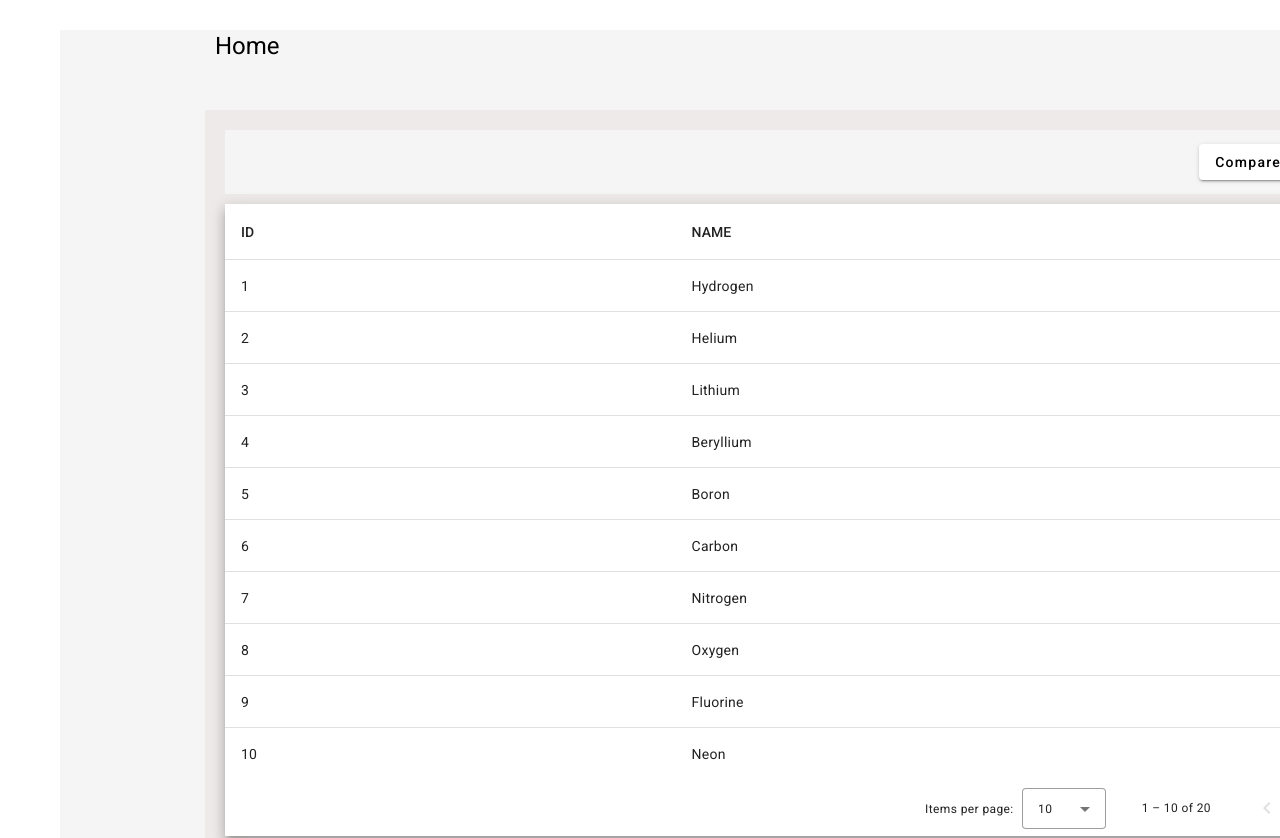
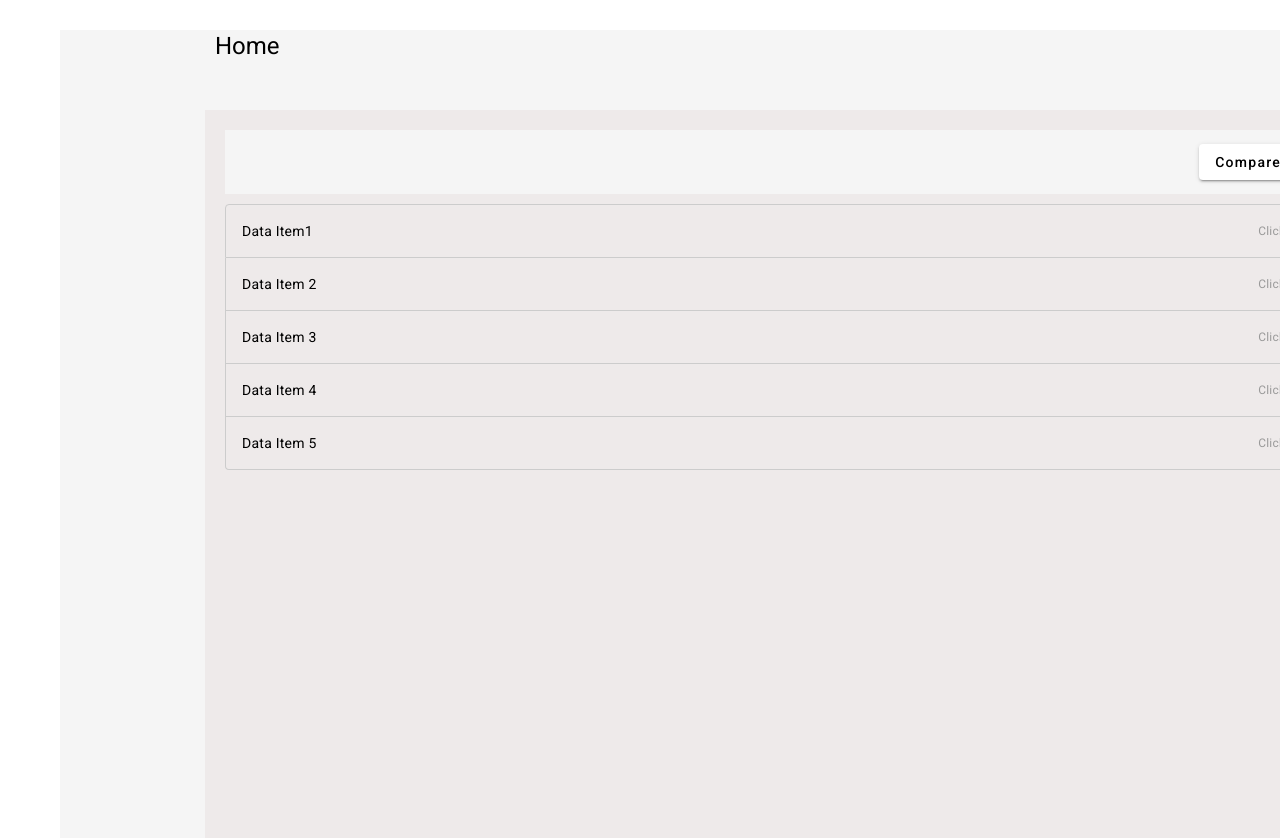
Before and after one commit to rpendlimarri/testApp, an Angular app: page / in a window 1280 px wide. Shown: the top 838 px of the page. Built offline with nearby package versions, Linux system fonts and the light colour scheme.

Commit message:
Added the data accordion component to home module

```diff
--- /dev/null
+++ b/src/app/home/data-accordion/data-accordion.component.html
@@ -0,0 +1,26 @@
+<cdk-accordion class="example-accordion">
+    <cdk-accordion-item
+      *ngFor="let item of items; let index = index;"
+      #accordionItem="cdkAccordionItem"
+      class="example-accordion-item"
+      role="button"
+      tabindex="0"
+      [attr.id]="'accordion-header-' + index"
+      [attr.aria-expanded]="accordionItem.expanded"
+      [attr.aria-controls]="'accordion-body-' + index">
+      <div class="example-accordion-item-header" (click)="accordionItem.toggle()">
+        {{ item }}
+        <span class="example-accordion-item-description">
+          Click to {{ accordionItem.expanded ? 'close' : 'open' }}
+        </span>
+      </div>
+      <div
+        class="example-accordion-item-body"
+        role="region"
+        [style.display]="accordionItem.expanded ? '' : 'none'"
+        [attr.id]="'accordion-body-' + index"
+        [attr.aria-labelledby]="'accordion-header-' + index">
+            <app-table-data></app-table-data>
+      </div>
+    </cdk-accordion-item>
+  </cdk-accordion>
--- /dev/null
+++ b/src/app/home/data-accordion/data-accordion.component.scss
@@ -0,0 +1,45 @@
+.example-accordion {
+    display: flex;
+    flex-direction: column;
+    align-items: stretch;
+  }
+
+  .example-accordion-item {
+    display: block;
+    border: solid 1px #ccc;
+  }
+
+  .example-accordion-item + .example-accordion-item {
+    border-top: none;
+  }
+
+  .example-accordion-item-header {
+    display: flex;
+    align-content: center;
+    justify-content: space-between;
+  }
+
+  .example-accordion-item-description {
+    font-size: 0.85em;
+    color: #999;
+  }
+
+  .example-accordion-item-header,
+  .example-accordion-item-body {
+    padding: 16px;
+  }
+
+  .example-accordion-item-header:hover {
+    cursor: pointer;
+    background-color: #eee;
+  }
+
+  .example-accordion-item:first-child {
+    border-top-left-radius: 4px;
+    border-top-right-radius: 4px;
+  }
+
+  .example-accordion-item:last-child {
+    border-bottom-left-radius: 4px;
+    border-bottom-right-radius: 4px;
+  }
--- /dev/null
+++ b/src/app/home/data-accordion/data-accordion.component.ts
@@ -0,0 +1,16 @@
+import { Component } from '@angular/core';
+
+/**
+ * This component is responsible for handling the data accordions
+ */
+@Component({
+  selector: 'app-data-accordion',
+  templateUrl: './data-accordion.component.html',
+  styleUrls: ['./data-accordion.component.scss']
+})
+export class DataAccordionComponent {
+
+  // (b/324234): This is the temporary data for the accordions
+  items = ['Data Item1', 'Data Item 2', 'Data Item 3', 'Data Item 4', 'Data Item 5'];
+  expandedIndex = 0;
+}
--- a/src/app/home/home-page/home-page.component.html
+++ b/src/app/home/home-page/home-page.component.html
@@ -3,5 +3,5 @@
 </div>
 <div class="page-layout">
     <app-filter-bar></app-filter-bar>
-    <app-table-data></app-table-data>
+    <app-data-accordion></app-data-accordion>
 </div>
```
Also changed, not shown: src/app/home/home.module.ts (+6 -2 lines), 1 other file (tests, documents, lock files or other folders).
